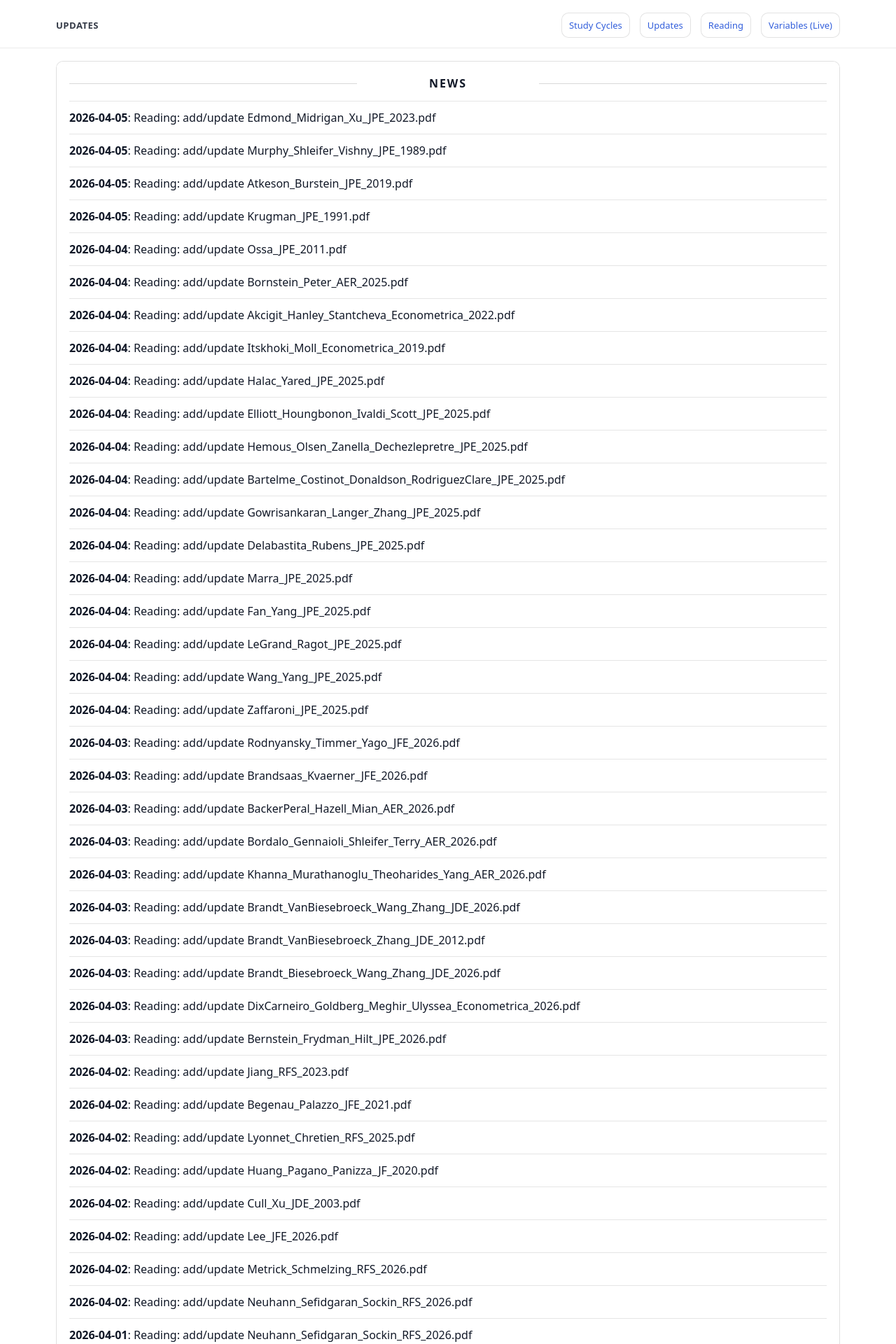
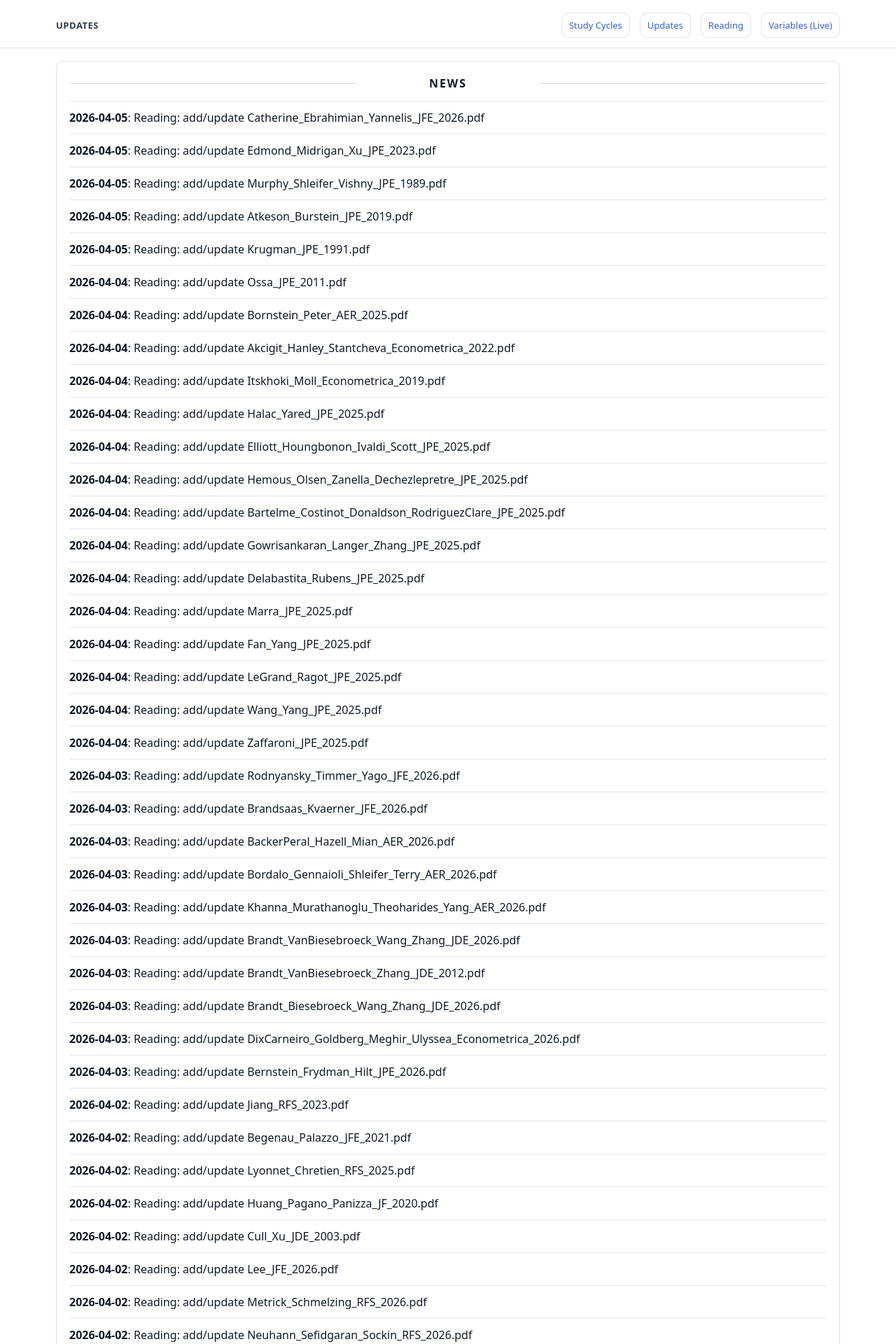
Before and after one commit to yaxinzn/study-archive, a Jekyll site: the page built from updates/index.md, in a window 1280 px wide. Shown: the top 1920 px of the page at 70% size. Built offline with Jekyll 4.4.1, drawn with Linux system fonts in a browser that asks for light colours; some of the changed text lies outside the part shown.

Commit message:
chore: update NEWS feed

```diff
--- a/_data/news.yml
+++ b/_data/news.yml
@@ -1,4 +1,7 @@
 # Auto-generated update history (sorted newest -> oldest). Do not edit manually.
+- ts: "1775385133"
+  date: "2026-04-05"
+  title: "Reading: add/update Catherine_Ebrahimian_Yannelis_JFE_2026.pdf"
 - ts: "1775336267"
   date: "2026-04-05"
   title: "Reading: add/update Edmond_Midrigan_Xu_JPE_2023.pdf"
```
